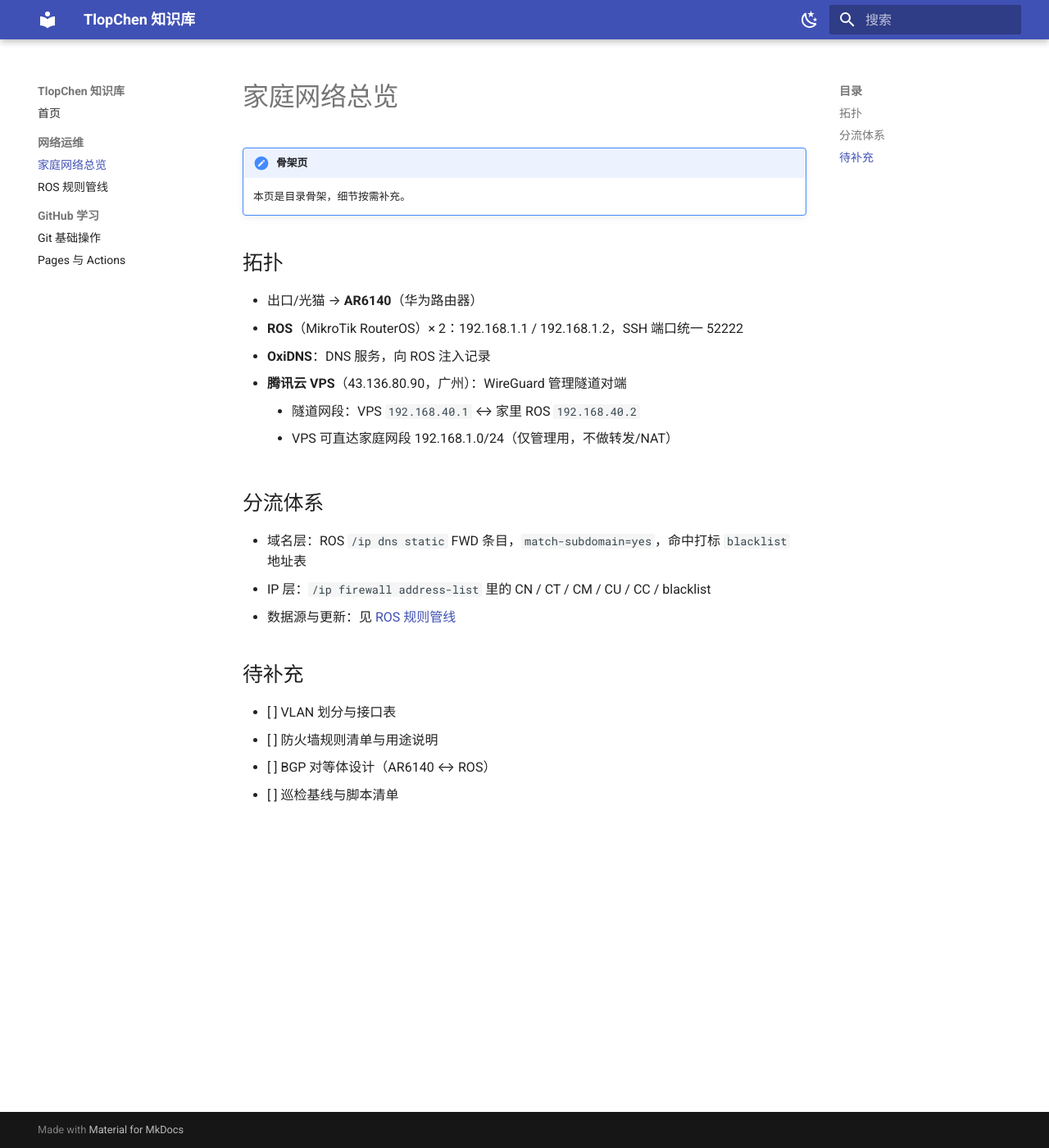
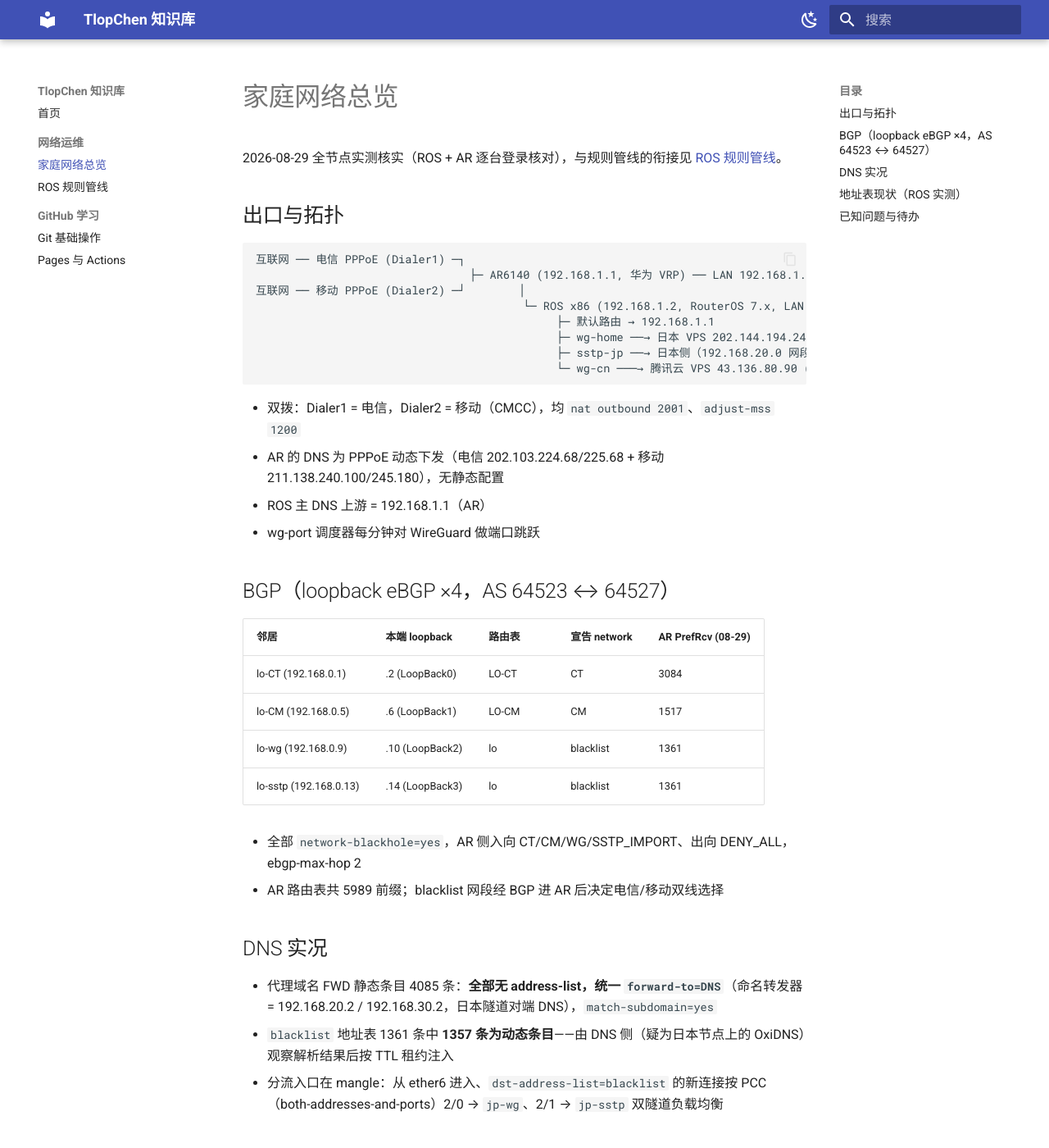
Before and after one commit to TlopChen/wiki, an MkDocs documentation site: the page built from docs/network/home-lab.md, in a window 1280 px wide and 1400 px high. Shown: the whole window at 82% size. Built offline with MkDocs 1.6.1 and Material for MkDocs 9.7.7, drawn with Linux system fonts in a browser that asks for light colours; some of the changed text lies outside the part shown.

Commit message:
home-lab：以 2026-08-29 全节点实测替换骨架（双拨/BGP 基线/DNS 实况/mangle 分流/待办）

````diff
--- a/docs/network/home-lab.md
+++ b/docs/network/home-lab.md
@@ -1,26 +1,55 @@
 # 家庭网络总览
 
-!!! note "骨架页"
-    本页是目录骨架，细节按需补充。
+2026-08-29 全节点实测核实（ROS + AR 逐台登录核对），与规则管线的衔接见 [ROS 规则管线](ros-rules-pipeline.md)。
 
-## 拓扑
+## 出口与拓扑
 
-- 出口/光猫 → **AR6140**（华为路由器）
-- **ROS**（MikroTik RouterOS）× 2：192.168.1.1 / 192.168.1.2，SSH 端口统一 52222
-- **OxiDNS**：DNS 服务，向 ROS 注入记录
-- **腾讯云 VPS**（43.136.80.90，广州）：WireGuard 管理隧道对端
-    - 隧道网段：VPS `192.168.40.1` ↔ 家里 ROS `192.168.40.2`
-    - VPS 可直达家庭网段 192.168.1.0/24（仅管理用，不做转发/NAT）
+```
+互联网 ── 电信 PPPoE (Dialer1) ─┐
+                                ├─ AR6140 (192.168.1.1, 华为 VRP) ── LAN 192.168.1.0/24
+互联网 ── 移动 PPPoE (Dialer2) ─┘        │
+                                        └─ ROS x86 (192.168.1.2, RouterOS 7.x, LAN 侧 ether6)
+                                             ├─ 默认路由 → 192.168.1.1
+                                             ├─ wg-home ──→ 日本 VPS 202.144.194.248:7138
+                                             ├─ sstp-jp ──→ 日本侧（192.168.20.0 网段）
+                                             └─ wg-cn ───→ 腾讯云 VPS 43.136.80.90 (192.168.40.1)
+```
 
-## 分流体系
+- 双拨：Dialer1 = 电信，Dialer2 = 移动（CMCC），均 `nat outbound 2001`、`adjust-mss 1200`
+- AR 的 DNS 为 PPPoE 动态下发（电信 202.103.224.68/225.68 + 移动 211.138.240.100/245.180），无静态配置
+- ROS 主 DNS 上游 = 192.168.1.1（AR）
+- wg-port 调度器每分钟对 WireGuard 做端口跳跃
 
-- 域名层：ROS `/ip dns static` FWD 条目，`match-subdomain=yes`，命中打标 `blacklist` 地址表
-- IP 层：`/ip firewall address-list` 里的 CN / CT / CM / CU / CC / blacklist
-- 数据源与更新：见 [ROS 规则管线](ros-rules-pipeline.md)
+## BGP（loopback eBGP ×4，AS 64523 ↔ 64527）
 
-## 待补充
+| 邻居 | 本端 loopback | 路由表 | 宣告 network | AR PrefRcv (08-29) |
+|---|---|---|---|---|
+| lo-CT (192.168.0.1) | .2 (LoopBack0) | LO-CT | CT | 3084 |
+| lo-CM (192.168.0.5) | .6 (LoopBack1) | LO-CM | CM | 1517 |
+| lo-wg (192.168.0.9) | .10 (LoopBack2) | lo | blacklist | 1361 |
+| lo-sstp (192.168.0.13) | .14 (LoopBack3) | lo | blacklist | 1361 |
 
-- [ ] VLAN 划分与接口表
-- [ ] 防火墙规则清单与用途说明
-- [ ] BGP 对等体设计（AR6140 ↔ ROS）
-- [ ] 巡检基线与脚本清单
+- 全部 `network-blackhole=yes`，AR 侧入向 CT/CM/WG/SSTP_IMPORT、出向 DENY_ALL，ebgp-max-hop 2
+- AR 路由表共 5989 前缀；blacklist 网段经 BGP 进 AR 后决定电信/移动双线选择
+
+## DNS 实况
+
+- 代理域名 FWD 静态条目 4085 条：**全部无 address-list，统一 `forward-to=DNS`**（命名转发器 = 192.168.20.2 / 192.168.30.2，日本隧道对端 DNS），`match-subdomain=yes`
+- `blacklist` 地址表 1361 条中 **1357 条为动态条目**——由 DNS 侧（疑为日本节点上的 OxiDNS）观察解析结果后按 TTL 租约注入
+- 分流入口在 mangle：从 ether6 进入、`dst-address-list=blacklist` 的新连接按 PCC（both-addresses-and-ports）2/0 → `jp-wg`、2/1 → `jp-sstp` 双隧道负载均衡
+
+## 地址表现状（ROS 实测）
+
+| 列表 | 条数 | 说明 |
+|---|---|---|
+| CN | 4638 | 中国大陆（当前为旧数据，待管线版本导入） |
+| CT / CM | 3084 / 644 | 电信 / 移动 |
+| blacklist | 1361 | 动态 1357 + 静态手工 IP |
+| CU / CC | — | 尚未导入（管线已生成 cn-unicom/cn-cernet.rsc） |
+
+## 已知问题与待办
+
+- [ ] `proxy-domain.rsc`（5197 条单文件双层版）尚未导入，ROS 上还是旧手工 gfw.rsc 的 4085 条
+- [ ] cn-unicom.rsc / cn-cernet.rsc 未导入（CU/CC 空缺）
+- [ ] **jp-wg 路由表默认路由（gateway=1.1.1.1 via wg-home）INACTIVE**，fallback sstp-jp 生效中——双隧道负载均衡当前实际全走 sstp，wg-home 握手正常，需排查该路由的 check-gateway 写法
+- [ ] AR6140 / ROS 完整配置导出归档
````
